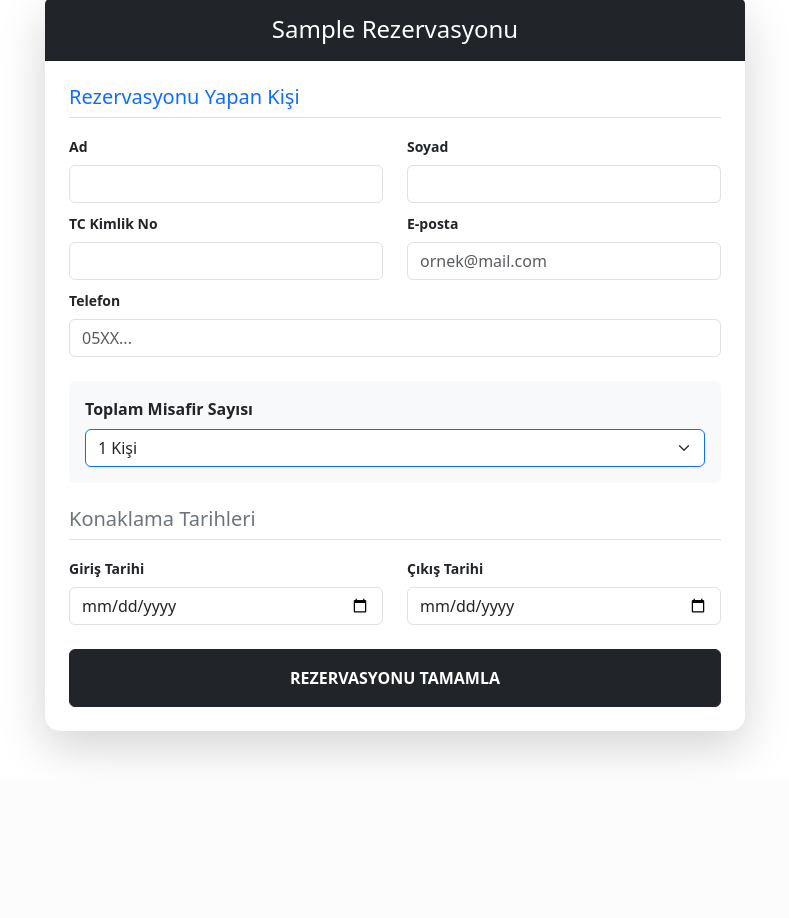
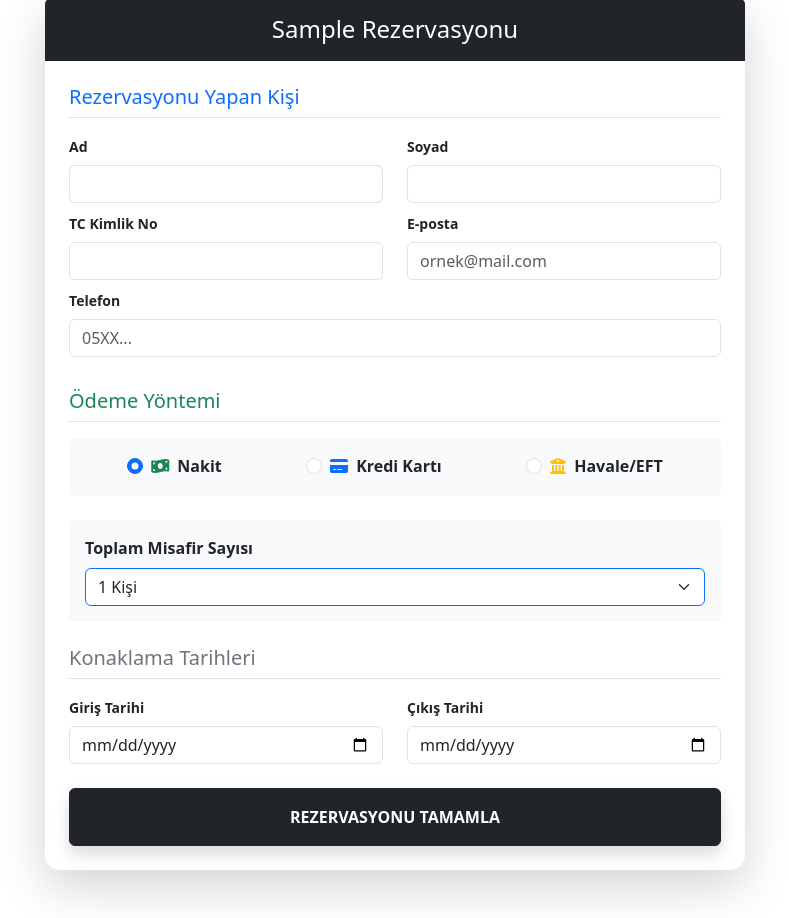
Before and after one commit to uchiha5553/hotels_reservation, a Django app: page /odalar/rezervasyon/1/ in a window 1280 px wide. Shown: the part 106-1024 px from the top of the page, without its empty margins (245-1034 px from the left). Before the commit the page ends 862 px from the top, so only its background shows below. Run offline with Django 5.2, Linux system fonts and the light colour scheme; tables that the repository leaves empty hold one stand-in row (values such as "Sample post").

Commit message:
Rezervasyon sistemi, çoklu misafir kaydı, ödeme seçimi ve otomatik oda yönetimi eklendi

```diff
--- a/otelRezervasyon/frontend/templates/frontend/anaSayfa.html
+++ b/otelRezervasyon/frontend/templates/frontend/anaSayfa.html
@@ -6,9 +6,6 @@
 {% endblock %}
 
 {% block content_anaSayfa %}
-{% comment %} ali ve cebeci html kodları buraya {% endcomment %}
-
-
 
 <div class="hero-container">
     <a href="{% url 'odalar' %}" class="hero-button">
--- a/otelRezervasyon/frontend/templates/frontend/rezervasyon_formu.html
+++ b/otelRezervasyon/frontend/templates/frontend/rezervasyon_formu.html
@@ -33,6 +33,30 @@
                     </div>
                 </div>
 
+                <h5 class="text-success border-bottom pb-2 mb-3 mt-4">Ödeme Yöntemi</h5>
+                <div class="p-3 bg-light rounded mb-4">
+                    <div class="d-flex justify-content-around">
+                        <div class="form-check">
+                            <input class="form-check-input" type="radio" name="odeme_yontemi" id="pay_nakit" value="nakit" checked>
+                            <label class="form-check-label fw-bold" for="pay_nakit">
+                                <i class="fas fa-money-bill-wave text-success me-1"></i> Nakit
+                            </label>
+                        </div>
+                        <div class="form-check">
+                            <input class="form-check-input" type="radio" name="odeme_yontemi" id="pay_kart" value="kart">
+                            <label class="form-check-label fw-bold" for="pay_kart">
+                                <i class="fas fa-credit-card text-primary me-1"></i> Kredi Kartı
+                            </label>
+                        </div>
+                        <div class="form-check">
+                            <input class="form-check-input" type="radio" name="odeme_yontemi" id="pay_havale" value="havale">
+                            <label class="form-check-label fw-bold" for="pay_havale">
+                                <i class="fas fa-university text-warning me-1"></i> Havale/EFT
+                            </label>
+                        </div>
+                    </div>
+                </div>
+
                 <div class="mb-4 p-3 bg-light rounded">
                     <label class="form-label fw-bold">Toplam Misafir Sayısı</label>
                     <select name="kisi_sayisi" id="kisiSayisiSecim" class="form-select border-primary" required>
@@ -58,7 +82,7 @@
                     </div>
                 </div>
 
-                <button type="submit" class="btn btn-dark w-100 py-3 fw-bold">REZERVASYONU TAMAMLA</button>
+                <button type="submit" class="btn btn-dark w-100 py-3 fw-bold shadow">REZERVASYONU TAMAMLA</button>
             </form>
         </div>
     </div>
@@ -77,6 +101,8 @@ document.getElementById('kisiSayisiSecim').addEventListener('change', function()
                     <div class="col-md-4"><input type="text" name="ek_ad[]" class="form-control mb-2" placeholder="Ad" required></div>
                     <div class="col-md-4"><input type="text" name="ek_soyad[]" class="form-control mb-2" placeholder="Soyad" required></div>
                     <div class="col-md-4"><input type="text" name="ek_tc[]" class="form-control mb-2" placeholder="TC No" maxlength="11" required></div>
+                    <div class="col-md-6 mb-2"><input type="email" name="ek_email[]" class="form-control" placeholder="E-posta"></div>
+                    <div class="col-12 mb-2"><input type="text" name="ek_tel[]" class="form-control" placeholder="Telefon (05XX...)"></div>
                 </div>
             </div>`;
     }
--- a/otelRezervasyon/otelKayit/views.py
+++ b/otelRezervasyon/otelKayit/views.py
@@ -1,7 +1,7 @@
 from django.utils import timezone
 import random
 from django.shortcuts import render, get_object_or_404, redirect
-from .models import Oda, Rezervasyon, Musteri, OdaTipi
+from .models import Oda, Odeme, Rezervasyon, Musteri, OdaTipi
 
 def home(request):
     odalari_guncelle()
@@ -20,52 +20,58 @@ def oda_detay(request, id):
 
 def odalari_guncelle():
     bugun = timezone.now().date()
-    # Çıkış tarihi bugünden önce olan ve hala oda 'Dolu' gözükenleri bul
+    # Çıkış tarihi bugün veya daha eski olan, hala dolu gözüken odaları bul
     biten_rezervasyonlar = Rezervasyon.objects.filter(cikis_tarihi__lt=bugun)
     for rez in biten_rezervasyonlar:
         oda = rez.oda
         if not oda.musait_mi:
             oda.musait_mi = True
             oda.save()
-            # Kalan oda sayısını da geri ekle
+            # Kalan oda sayısını artır
             tip = oda.oda_tipi
             tip.kalan_oda_sayisi += 1
             tip.save()
 
 def rezervasyon_yap(request, oda_tipi_id):
-    odalari_guncelle() # Her rezervasyon denemesinde sistemi tazele
+    odalari_guncelle()
     oda_tipi = get_object_or_404(OdaTipi, id=oda_tipi_id)
 
     if request.method == 'POST':
-        # Ana kişi verileri
+        # 1. Ana Misafir Bilgileri
         ad = request.POST.get('ad')
         soyad = request.POST.get('soyad')
         tc = request.POST.get('tc_no')
         tel = request.POST.get('telefon')
-        email = request.POST.get('email') # İŞTE BURADA!
+        email = request.POST.get('email')
         kisi_sayisi = int(request.POST.get('kisi_sayisi', 1))
 
-        # Ek misafir listeleri
+        # 2. Ödeme Yöntemi (Burayı ekledik kanka!)
+        odeme_yontemi = request.POST.get('odeme_yontemi')
+
+        # 3. Ek Misafir Listeleri
         ek_adlar = request.POST.getlist('ek_ad[]')
         ek_soyadlar = request.POST.getlist('ek_soyad[]')
         ek_tcler = request.POST.getlist('ek_tc[]')
+        ek_emailler = request.POST.getlist('ek_email[]')
+        ek_tellar = request.POST.getlist('ek_tel[]')
 
-        # TC Kontrolü
+        # 4. TC Kontrolü
         if len(tc) != 11 or not tc.isdigit():
              return render(request, 'frontend/hata.html', {'mesaj': 'Ana misafir TC no 11 haneli rakam olmalıdır.'})
 
+        # 5. Boş Oda Sorgusu
         musait_odalar = Oda.objects.filter(oda_tipi=oda_tipi, musait_mi=True)
 
         if musait_odalar.exists():
             secilen_oda = random.choice(musait_odalar)
 
-            # 1. Ana Müşteriyi get_or_create ile kaydet/bul
+            # 6. Ana Müşteriyi Kaydet
             ana_musteri, _ = Musteri.objects.get_or_create(
                 tc_no=tc,
                 defaults={'ad': ad, 'soyad': soyad, 'telefon': tel, 'email': email}
             )
 
-            # 2. Rezervasyonu oluştur (Modelindeki toplam_ucret ve kişi_Sayisi isimlerine göre)
+            # 7. Rezervasyonu Oluştur
             yeni_rezervasyon = Rezervasyon.objects.create(
                 rezervasyonu_yapan=ana_musteri,
                 oda=secilen_oda,
@@ -75,18 +81,30 @@ def rezervasyon_yap(request, oda_tipi_id):
                 kişi_Sayisi=kisi_sayisi
             )
 
-            # 3. Rezervasyonu yapanı konaklayanlara ekle
+            # 8. Ödemeyi Oluştur
+            Odeme.objects.create(
+                rezervasyon=yeni_rezervasyon,
+                tutar=yeni_rezervasyon.toplam_ucret,
+                odeme_yontemi=odeme_yontemi,
+                odendi_mi=(odeme_yontemi == 'kart')
+            )
+
+            # 9. Konaklayanlar Listesini Doldur
             yeni_rezervasyon.konaklayanlar.add(ana_musteri)
 
-            # 4. Diğer Misafirleri Kaydet ve Ekle
             for i in range(len(ek_adlar)):
                 misafir, _ = Musteri.objects.get_or_create(
                     tc_no=ek_tcler[i],
-                    defaults={'ad': ek_adlar[i], 'soyad': ek_soyadlar[i]}
+                    defaults={
+                        'ad': ek_adlar[i],
+                        'soyad': ek_soyadlar[i],
+                        'email': ek_emailler[i] if i < len(ek_emailler) else '',
+                        'telefon': ek_tellar[i] if i < len(ek_tellar) else ''
+                    }
                 )
                 yeni_rezervasyon.konaklayanlar.add(misafir)
 
-            # 5. Odayı ve Sayacı Güncelle
+            # 10. Oda Durumunu Kapat ve Sayacı Düşür
             secilen_oda.musait_mi = False
             secilen_oda.save()
 
@@ -95,6 +113,6 @@ def rezervasyon_yap(request, oda_tipi_id):
 
             return render(request, 'frontend/basari.html', {'oda_no': secilen_oda.oda_no})
 
-        return render(request, 'frontend/hata.html', {'mesaj': 'Boş oda kalmadı!'})
+        return render(request, 'frontend/hata.html', {'mesaj': 'Seçtiğiniz oda tipinde boş oda kalmadı!'})
 
     return render(request, 'frontend/rezervasyon_formu.html', {'oda_tipi': oda_tipi})
```
Also changed, not shown: otelRezervasyon/frontend/static/frontend/image/standartOda_kapak.png (deleted), otelRezervasyon/frontend/static/frontend/image/suitOda_kapak.png (deleted), otelRezervasyon/media/oda_tipleri/aileOda_kapak.png (added), otelRezervasyon/media/oda_tipleri/kralOda_kapak.png (added).
